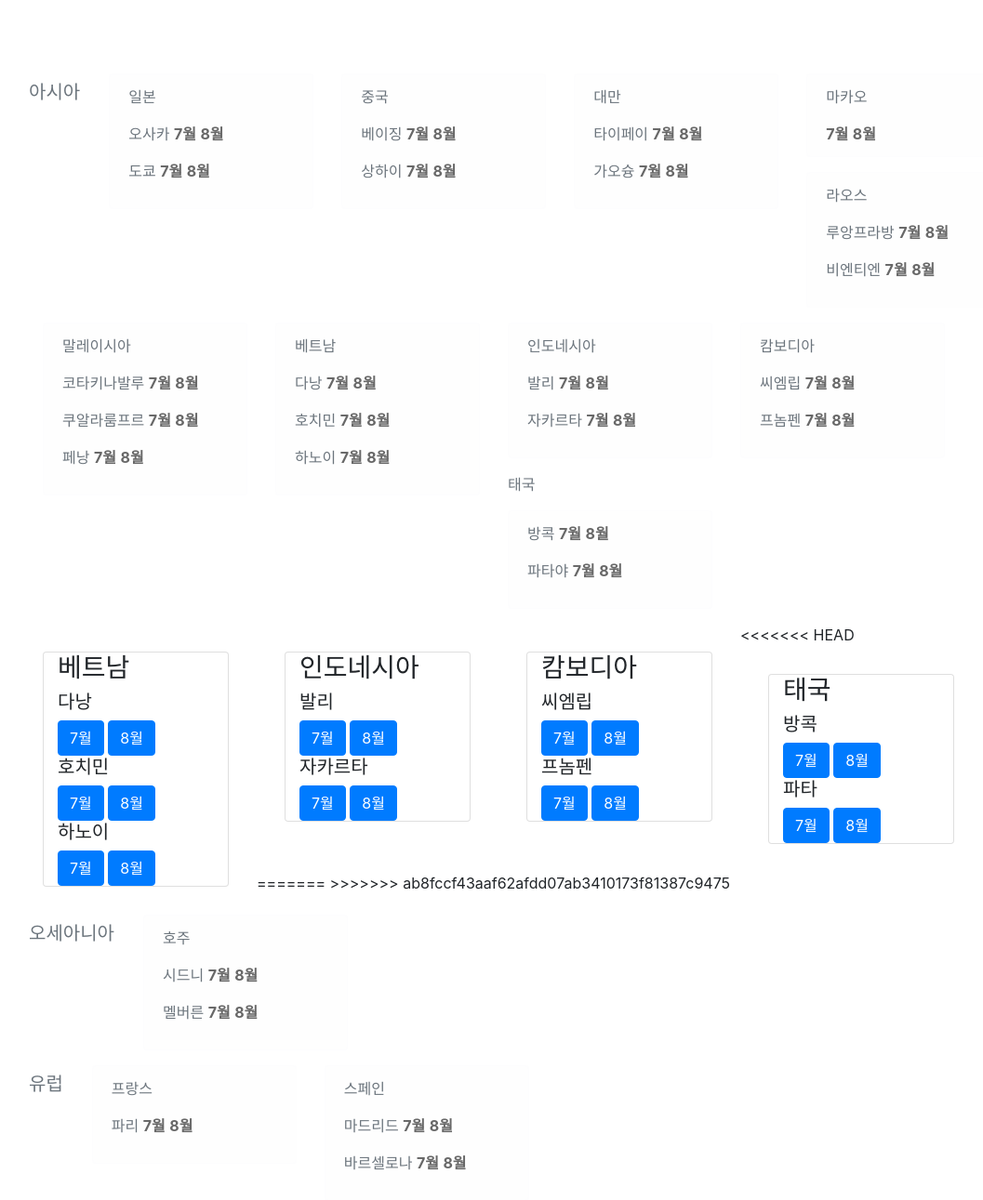
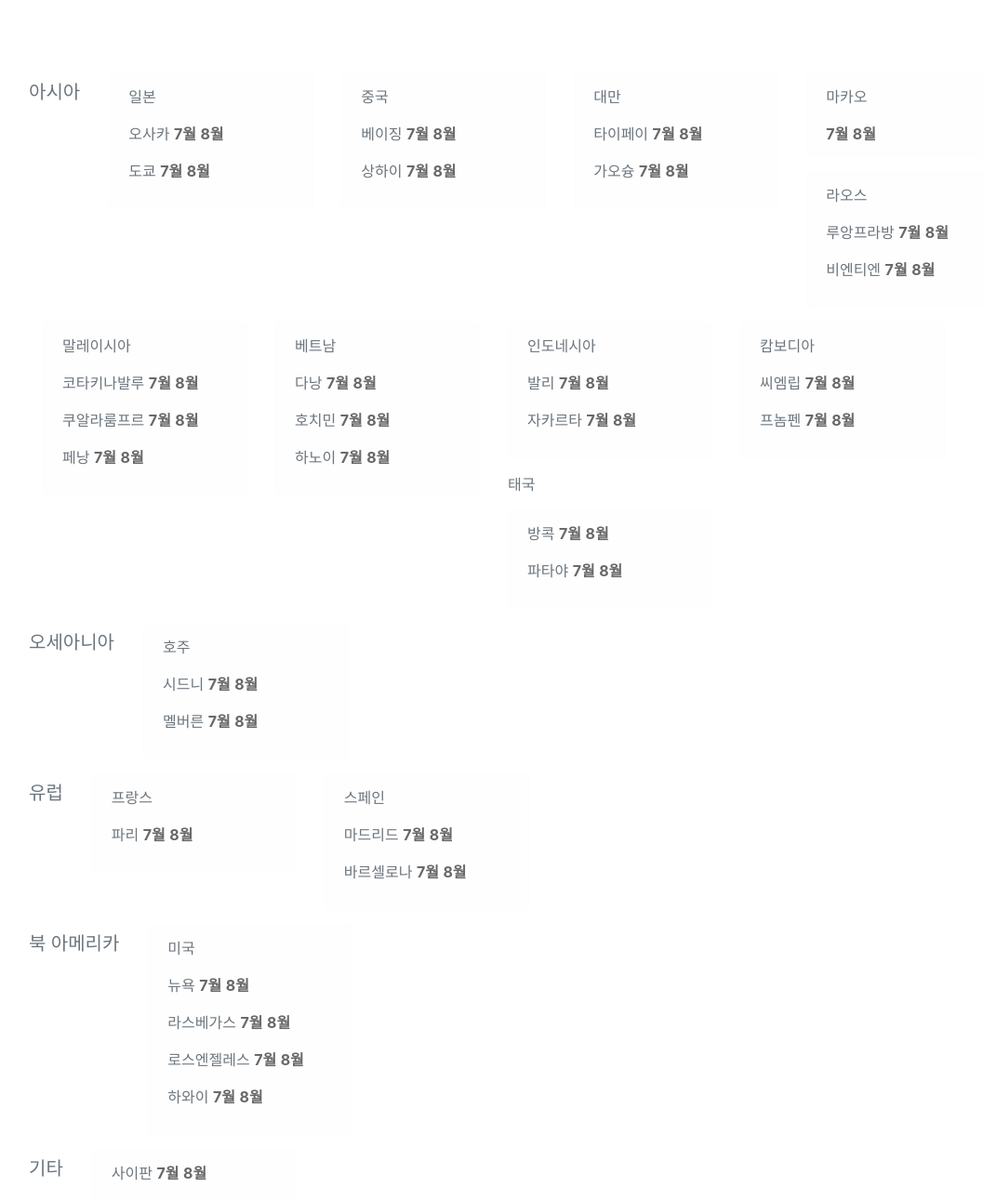
Before and after one commit to Chrisaor/fc_hackerthon_wps_team5, a Django app: page /flight_ticket/ in a window 1280 px wide. Shown: the part 664-1955 px from the top of the page at 93% size, without its empty margins (69-1126 px from the left). Run offline with Django 3.2, Linux system fonts and the light colour scheme; some libraries are stand-ins or nearby versions.

Commit message:
template/search_flight.html 수정

```diff
--- a/app/template/flight_ticket/search_flight.html
+++ b/app/template/flight_ticket/search_flight.html
@@ -162,87 +162,6 @@
                 </div>
             </div>
         </div>
-<<<<<<< HEAD
-        <div class="container card float-left" style="width: 200px; margin: 30px">
-            <h3>베트남</h3>
-            <h5>다낭</h5>
-            <div>
-                <a href="{% url 'search-flight' origin='sela' destination='dad' month=7 %}"
-                   class="btn btn-primary">7월</a>
-                <a href="{% url 'search-flight' origin='sela' destination='dad' month=8 %}"
-                   class="btn btn-primary">8월</a>
-            </div>
-            <h5>호치민</h5>
-            <div>
-                <a href="{% url 'search-flight' origin='sela' destination='sgn' month=7 %}"
-                   class="btn btn-primary">7월</a>
-                <a href="{% url 'search-flight' origin='sela' destination='sgn' month=8 %}"
-                   class="btn btn-primary">8월</a>
-            </div>
-            <h5>하노이</h5>
-            <div>
-                <a href="{% url 'search-flight' origin='sela' destination='han' month=7 %}"
-                   class="btn btn-primary">7월</a>
-                <a href="{% url 'search-flight' origin='sela' destination='han' month=8 %}"
-                   class="btn btn-primary">8월</a>
-            </div>
-        </div>
-    <div class="container card float-left" style="width: 200px; margin: 30px">
-            <h3>인도네시아</h3>
-            <h5>발리</h5>
-            <div>
-                <a href="{% url 'search-flight' origin='sela' destination='dps' month=7 %}"
-                   class="btn btn-primary">7월</a>
-                <a href="{% url 'search-flight' origin='sela' destination='dps' month=8 %}"
-                   class="btn btn-primary">8월</a>
-            </div>
-            <h5>자카르타</h5>
-            <div>
-                <a href="{% url 'search-flight' origin='sela' destination='cgki' month=7 %}"
-                   class="btn btn-primary">7월</a>
-                <a href="{% url 'search-flight' origin='sela' destination='cgki' month=8 %}"
-                   class="btn btn-primary">8월</a>
-            </div>
-        </div>
-        <div class="container card float-left" style="width: 200px; margin: 30px">
-            <h3>캄보디아</h3>
-            <h5>씨엠립</h5>
-            <div>
-                <a href="{% url 'search-flight' origin='sela' destination='rep' month=7 %}"
-                   class="btn btn-primary">7월</a>
-                <a href="{% url 'search-flight' origin='sela' destination='rep' month=8 %}"
-                   class="btn btn-primary">8월</a>
-            </div>
-            <h5>프놈펜</h5>
-            <div>
-                <a href="{% url 'search-flight' origin='sela' destination='pnh' month=7 %}"
-                   class="btn btn-primary">7월</a>
-                <a href="{% url 'search-flight' origin='sela' destination='pnh' month=8 %}"
-                   class="btn btn-primary">8월</a>
-            </div>
-        </div>
-        <div class="container card float-left" style="width: 200px; margin: 30px">
-            <h3>태국</h3>
-            <h5>방콕</h5>
-            <div>
-                <a href="{% url 'search-flight' origin='sela' destination='bkkt' month=7 %}"
-                   class="btn btn-primary">7월</a>
-                <a href="{% url 'search-flight' origin='sela' destination='bkkt' month=8 %}"
-                   class="btn btn-primary">8월</a>
-            </div>
-            <h5>파타</h5>
-            <div>
-                <a href="{% url 'search-flight' origin='sela' destination='utp' month=7 %}"
-                   class="btn btn-primary">7월</a>
-                <a href="{% url 'search-flight' origin='sela' destination='utp' month=8 %}"
-                   class="btn btn-primary">8월</a>
-            </div>
-        </div>
-    </div>
-=======
->>>>>>> ab8fccf43aaf62afdd07ab3410173f81387c9475
-
-
         <div class="container float-left" style="width: 1000px margin 0 auto;">
             <h2 class="navbar-brand text-secondary float-left ">오세아니아</h2>
             <div class="container float-left" style="width: 250px">
```
